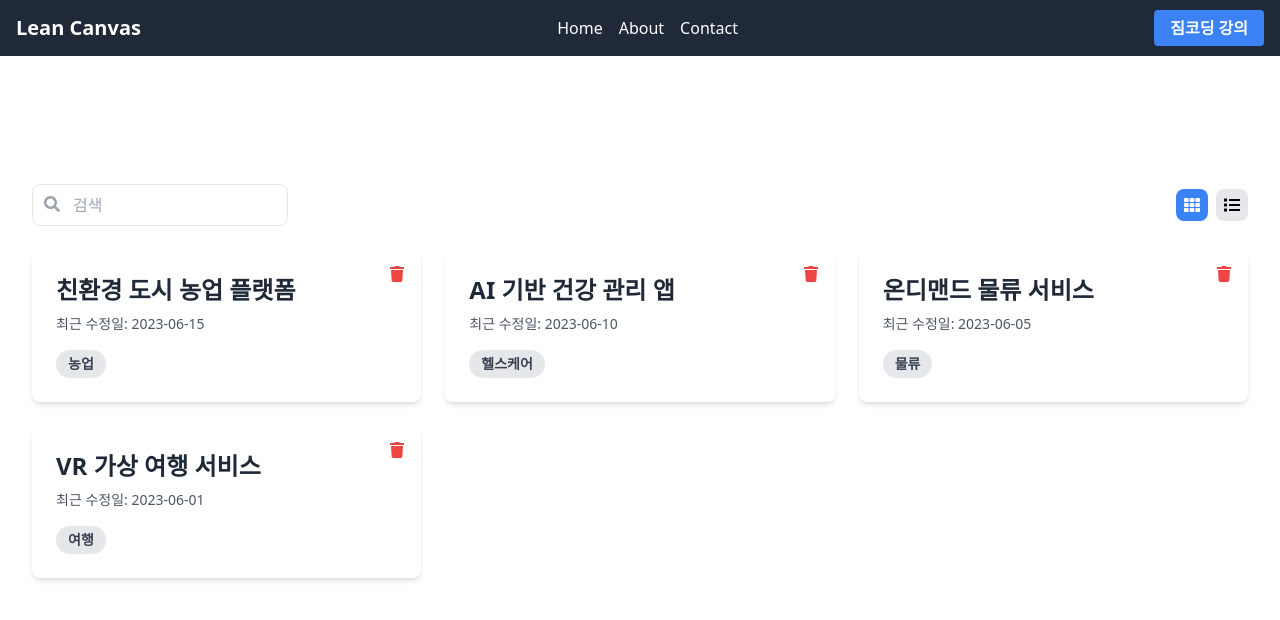
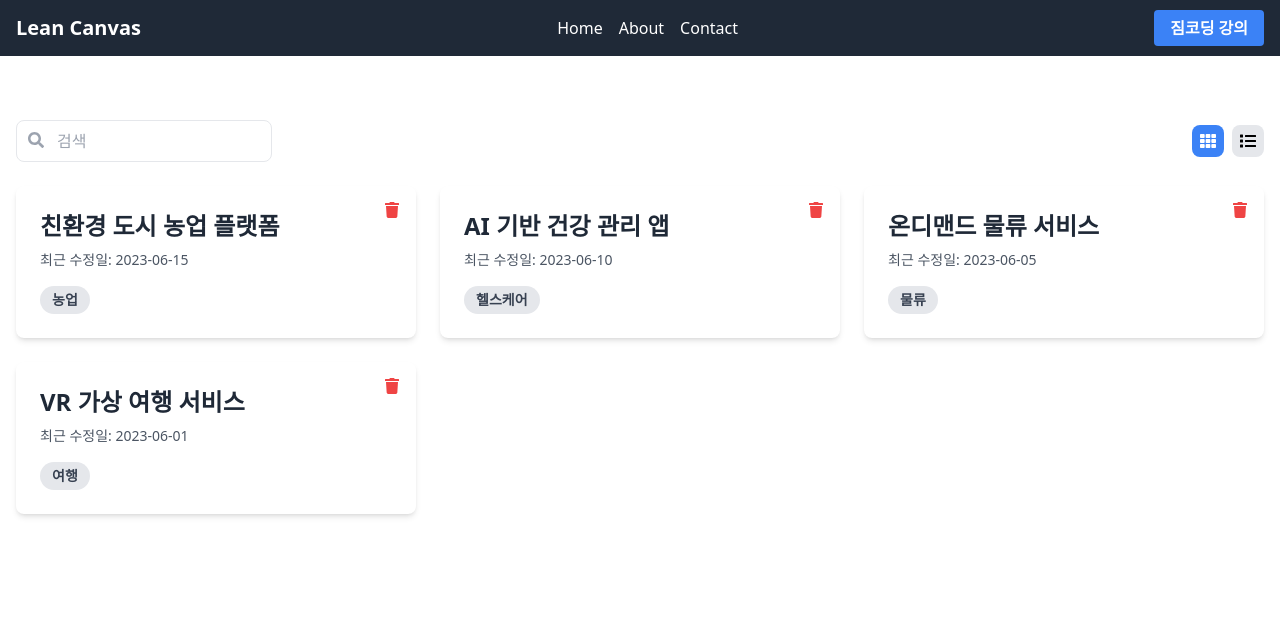
Before and after one commit to gymcoding/lean-canvas-react, a React (Vite) app: page / in a window 1280 px wide. Shown: the top 620 px of the page. Built offline with nearby package versions, Linux system fonts and the light colour scheme; data requests are answered from the project's data file.

Commit message:
23.3 Home 컴포넌트 Fragment 추가

```diff
--- a/src/pages/Home.jsx
+++ b/src/pages/Home.jsx
@@ -36,7 +36,7 @@ function Home() {
   };
 
   return (
-    <div className="container mx-auto px-4 py-16">
+    <>
       <div className="mb-6 flex flex-col sm:flex-row items-center justify-between">
         <SearchBar searchText={searchText} setSearchText={setSearchText} />
         <ViewToggle isGridView={isGridView} setIsGridView={setIsGridView} />
@@ -56,7 +56,7 @@ function Home() {
           onDeleteItem={handleDeleteItem}
         />
       )}
-    </div>
+    </>
   );
 }
 
```
